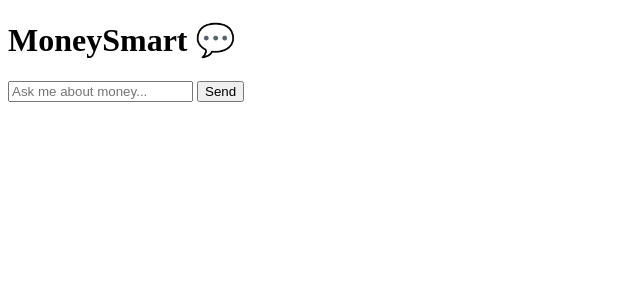
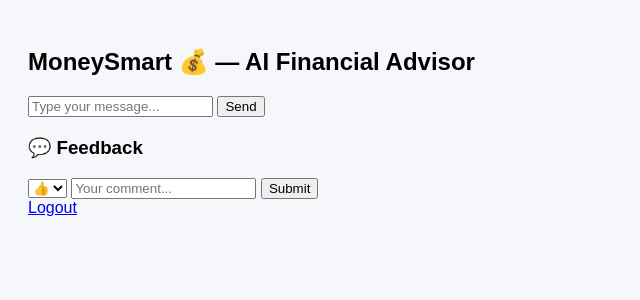
Before and after one commit to Akshaya969/MoneySmart, a Flask app: page / in a window 1280 px wide. Shown: the top 300 px of the page, without its empty margins (0-640 px from the left). Run offline with Flask 3, Linux system fonts and the light colour scheme; the visitor is signed in with stand-in values (Sample User, id 1).

Commit message:
Update index.html

```diff
--- a/templates/index.html
+++ b/templates/index.html
@@ -1,25 +1,72 @@
-<!doctype html>
+<!DOCTYPE html>
 <html>
 <head>
-  <title>MoneySmart Chat</title>
+  <title>MoneySmart 💰 Chat</title>
+  <link rel="stylesheet" href="{{ url_for('static', filename='style.css') }}">
 </head>
 <body>
-  <h1>MoneySmart 💬</h1>
-  <div id="chat"></div>
-  <input id="msg" placeholder="Ask me about money...">
-  <button onclick="send()">Send</button>
+  <div class="chat-container">
+    <h2>MoneySmart 💰 — AI Financial Advisor</h2>
+    <div id="chat-box" class="chat-box"></div>
+
+    <div class="input-area">
+      <input type="text" id="user-input" placeholder="Type your message..." />
+      <button onclick="sendMessage()">Send</button>
+    </div>
+
+    <div style="margin-top:20px;">
+      <h3>💬 Feedback</h3>
+      <select id="rating">
+        <option value="👍">👍</option>
+        <option value="👎">👎</option>
+      </select>
+      <input type="text" id="comment" placeholder="Your comment..." />
+      <button onclick="sendFeedback()">Submit</button>
+    </div>
+
+    <a href="/logout">Logout</a>
+  </div>
 
   <script>
-    async function send() {
-      const msg = document.getElementById("msg").value;
+    async function sendMessage() {
+      const input = document.getElementById("user-input");
+      const message = input.value.trim();
+      if (!message) return;
+
+      appendMessage("user", message);
+      input.value = "";
+
       const res = await fetch("/chat", {
         method: "POST",
         headers: {"Content-Type": "application/json"},
-        body: JSON.stringify({message: msg})
+        body: JSON.stringify({message})
       });
+
       const data = await res.json();
-      document.getElementById("chat").innerHTML += "<p><b>You:</b> "+msg+"</p><p><b>Bot:</b> "+data.reply+"</p>";
-      document.getElementById("msg").value="";
+      appendMessage("bot", data.reply);
+    }
+
+    function appendMessage(sender, text) {
+      const chatBox = document.getElementById("chat-box");
+      const div = document.createElement("div");
+      div.className = sender === "user" ? "chat-bubble user" : "chat-bubble bot";
+      div.textContent = text;
+      chatBox.appendChild(div);
+      chatBox.scrollTop = chatBox.scrollHeight;
+    }
+
+    async function sendFeedback() {
+      const rating = document.getElementById("rating").value;
+      const comment = document.getElementById("comment").value;
+
+      await fetch("/feedback", {
+        method: "POST",
+        headers: {"Content-Type": "application/json"},
+        body: JSON.stringify({rating, comment})
+      });
+
+      alert("✅ Feedback submitted!");
+      document.getElementById("comment").value = "";
     }
   </script>
 </body>
```
